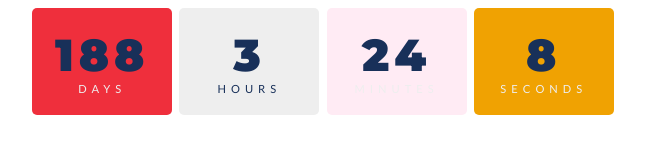
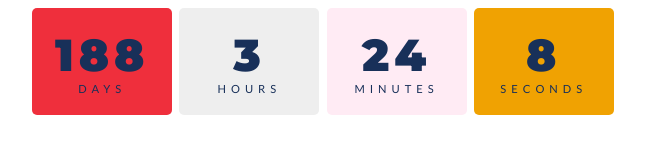
Before and after one commit to ariananotion/notion, a plain HTML site: page countdown.html in a window 1280 px wide. Shown: the whole page, without its empty margins (317-962 px from the left). Drawn offline with Linux system fonts and the light colour scheme.

Commit message:
Update countdown.html

```diff
--- a/countdown.html
+++ b/countdown.html
@@ -12,7 +12,7 @@ body{
 }
 
 #timer {
-  color: #eeeeee;
+  color: #183059;
   text-align: center;
   text-transform: uppercase;
   font-family: 'Lato', sans-serif;
```
